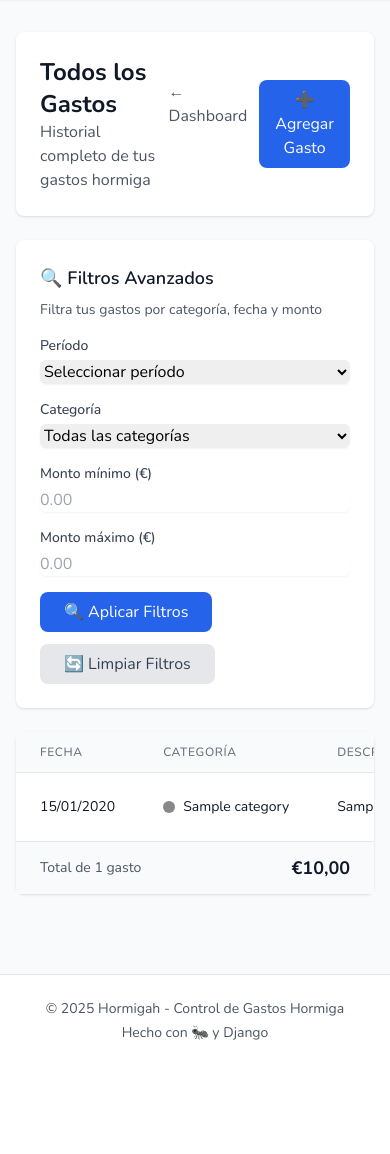
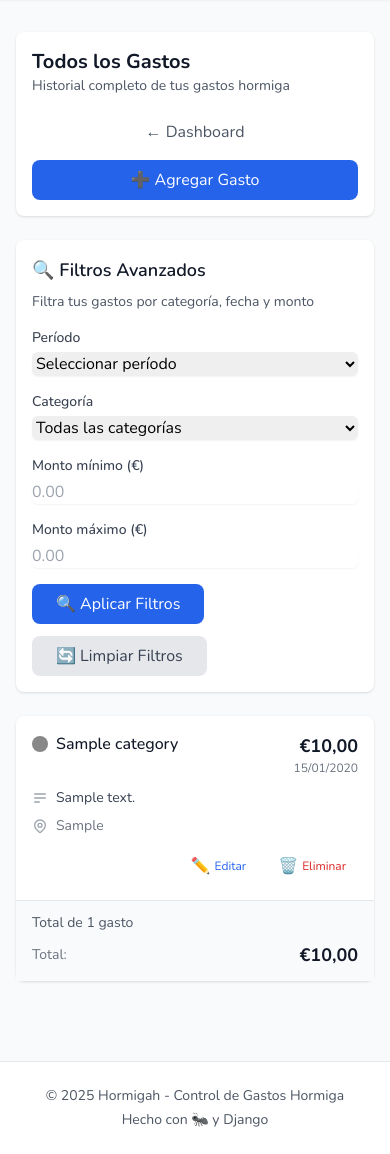
Before and after one commit to cr4zyhead/hormigah-expense-tracker, a Django app: page /gastos/ in a window 390 px wide. Shown: the part 65-1219 px from the top of the page. Before the commit the page ends 1105 px from the top, so only its background shows below. Run offline with Django 5.2, Linux system fonts and the light colour scheme; a user stored in the database is signed in; tables that the repository leaves empty hold one stand-in row (values such as "Sample post"); some libraries are stand-ins or nearby versions.

Commit message:
feat: Implementar diseño responsive móvil para lista de gastos con tarjetas

```diff
--- a/apps/expenses/templates/expenses/expense_list.html
+++ b/apps/expenses/templates/expenses/expense_list.html
@@ -10,21 +10,21 @@
 {% block content %}
 <div class="space-y-6">
     <!-- Header -->
-    <div class="bg-white rounded-lg shadow p-6">
-        <div class="flex justify-between items-center">
+    <div class="bg-white rounded-lg shadow p-4 md:p-6">
+        <div class="flex flex-col sm:flex-row sm:justify-between sm:items-center space-y-4 sm:space-y-0">
             <div>
-                <h1 class="text-2xl font-bold text-gray-900">Todos los Gastos</h1>
-                <p class="text-gray-600">Historial completo de tus gastos hormiga</p>
+                <h1 class="text-xl md:text-2xl font-bold text-gray-900">Todos los Gastos</h1>
+                <p class="text-gray-600 text-sm md:text-base">Historial completo de tus gastos hormiga</p>
             </div>
-            <div class="flex space-x-3">
+            <div class="flex flex-col sm:flex-row space-y-2 sm:space-y-0 sm:space-x-3">
                 <a href="{% url 'expenses:dashboard' %}"
-                   class="text-gray-600 hover:text-gray-800 transition-colors">
+                   class="text-center sm:text-left text-gray-600 hover:text-gray-800 transition-colors py-2 sm:py-0">
                     ← Dashboard
                 </a>
                 <button hx-get="{% url 'expenses:add_expense' %}"
                         hx-target="body"
                         hx-swap="beforeend"
-                        class="bg-blue-600 text-white px-4 py-2 rounded-lg hover:bg-blue-700 transition-colors">
+                        class="bg-blue-600 text-white px-4 py-2 rounded-lg hover:bg-blue-700 transition-colors text-center">
                     ➕ Agregar Gasto
                 </button>
             </div>
@@ -32,7 +32,7 @@
     </div>
 
     <!-- Filtros Avanzados -->
-    <div id="filters" class="bg-white rounded-lg shadow p-6" x-data="{ showCustomDates: false }">
+    <div id="filters" class="bg-white rounded-lg shadow p-4 md:p-6" x-data="{ showCustomDates: false }">
         <div class="mb-4">
             <h2 class="text-lg font-semibold text-gray-900 mb-2">🔍 Filtros Avanzados</h2>
             <p class="text-sm text-gray-600">Filtra tus gastos por categoría, fecha y monto</p>
--- a/apps/expenses/templates/expenses/partials/expense_list_content.html
+++ b/apps/expenses/templates/expenses/partials/expense_list_content.html
@@ -115,7 +115,9 @@
 <!-- Lista de gastos -->
 <div class="bg-white rounded-lg shadow">
     {% if expenses %}
-    <div class="overflow-hidden">
+
+    <!-- Vista Desktop: Tabla -->
+    <div class="hidden md:block overflow-hidden">
         <div class="overflow-x-auto">
             <table class="min-w-full divide-y divide-gray-200">
                 <thead class="bg-gray-50">
@@ -199,9 +201,75 @@
         </div>
     </div>
 
+    <!-- Vista Mobile: Tarjetas -->
+    <div class="md:hidden divide-y divide-gray-200">
+        {% for expense in expenses %}
+        <div class="p-4 hover:bg-gray-50 transition-colors">
+            <!-- Header de la tarjeta -->
+            <div class="flex justify-between items-start mb-3">
+                <div class="flex items-center space-x-2">
+                    <div class="w-4 h-4 rounded-full" style="background-color: {{ expense.category.color }}"></div>
+                    <span class="font-medium text-gray-900">{{ expense.category.name }}</span>
+                </div>
+                <div class="text-right">
+                    <div class="text-lg font-bold text-gray-900">€{{ expense.amount|floatformat:2 }}</div>
+                    <div class="text-xs text-gray-500">{{ expense.date|date:"d/m/Y" }}</div>
+                </div>
+            </div>
+
+            <!-- Contenido de la tarjeta -->
+            <div class="space-y-2 mb-3">
+                {% if expense.description %}
+                <div class="flex items-start space-x-2">
+                    <svg class="w-4 h-4 text-gray-400 mt-0.5 flex-shrink-0" fill="none" stroke="currentColor" viewBox="0 0 24 24">
+                        <path stroke-linecap="round" stroke-linejoin="round" stroke-width="2" d="M4 6h16M4 12h16M4 18h7"></path>
+                    </svg>
+                    <span class="text-sm text-gray-700">{{ expense.description }}</span>
+                </div>
+                {% endif %}
+
+                {% if expense.location %}
+                <div class="flex items-start space-x-2">
+                    <svg class="w-4 h-4 text-gray-400 mt-0.5 flex-shrink-0" fill="none" stroke="currentColor" viewBox="0 0 24 24">
+                        <path stroke-linecap="round" stroke-linejoin="round" stroke-width="2" d="M17.657 16.657L13.414 20.9a1.998 1.998 0 01-2.827 0l-4.244-4.243a8 8 0 1111.314 0z"></path>
+                        <path stroke-linecap="round" stroke-linejoin="round" stroke-width="2" d="M15 11a3 3 0 11-6 0 3 3 0 016 0z"></path>
+                    </svg>
+                    <span class="text-sm text-gray-500">{{ expense.location }}</span>
+                </div>
+                {% endif %}
+            </div>
+
+            <!-- Acciones -->
+            <div class="flex justify-end space-x-2">
+                <!-- Botón Editar -->
+                <button hx-get="{% url 'expenses:edit_expense' expense.id %}"
+                        hx-target="body"
+                        hx-swap="beforeend"
+                        hx-indicator="#edit-loading"
+                        class="flex items-center space-x-1 text-blue-600 hover:text-blue-900 hover:bg-blue-50 px-3 py-1.5 rounded-lg transition-colors"
+                        title="Editar gasto">
+                    <span>✏️</span>
+                    <span class="text-xs">Editar</span>
+                </button>
+
+                <!-- Botón Eliminar -->
+                <button hx-delete="{% url 'expenses:delete_expense' expense.id %}"
+                        hx-target="#expense-results"
+                        hx-confirm="¿Estás seguro de que quieres eliminar este gasto de €{{ expense.amount }}?"
+                        hx-indicator="#delete-loading"
+                        class="flex items-center space-x-1 text-red-600 hover:text-red-900 hover:bg-red-50 px-3 py-1.5 rounded-lg transition-colors"
+                        title="Eliminar gasto">
+                    <span>🗑️</span>
+                    <span class="text-xs">Eliminar</span>
+                </button>
+            </div>
+        </div>
+        {% endfor %}
+    </div>
+
     <!-- Total de gastos -->
-    <div class="bg-gray-50 px-6 py-3 border-t border-gray-200">
-        <div class="flex justify-between items-center">
+    <div class="bg-gray-50 px-4 md:px-6 py-3 border-t border-gray-200">
+        <div class="flex flex-col sm:flex-row sm:justify-between sm:items-center space-y-2 sm:space-y-0">
             <span class="text-sm text-gray-600">
                 {% if has_filters %}
                     Mostrando {{ count_filtered }} de {{ expenses|length }} gasto{{ expenses|length|pluralize }}
@@ -209,9 +277,12 @@
                     Total de {{ expenses|length }} gasto{{ expenses|length|pluralize }}
                 {% endif %}
             </span>
-            <span class="text-lg font-bold text-gray-900">
-                €{{ total_filtered|floatformat:2 }}
-            </span>
+            <div class="flex items-center justify-between sm:justify-end">
+                <span class="text-sm text-gray-500 sm:hidden mr-2">Total:</span>
+                <span class="text-lg font-bold text-gray-900">
+                    €{{ total_filtered|floatformat:2 }}
+                </span>
+            </div>
         </div>
     </div>
 
```
